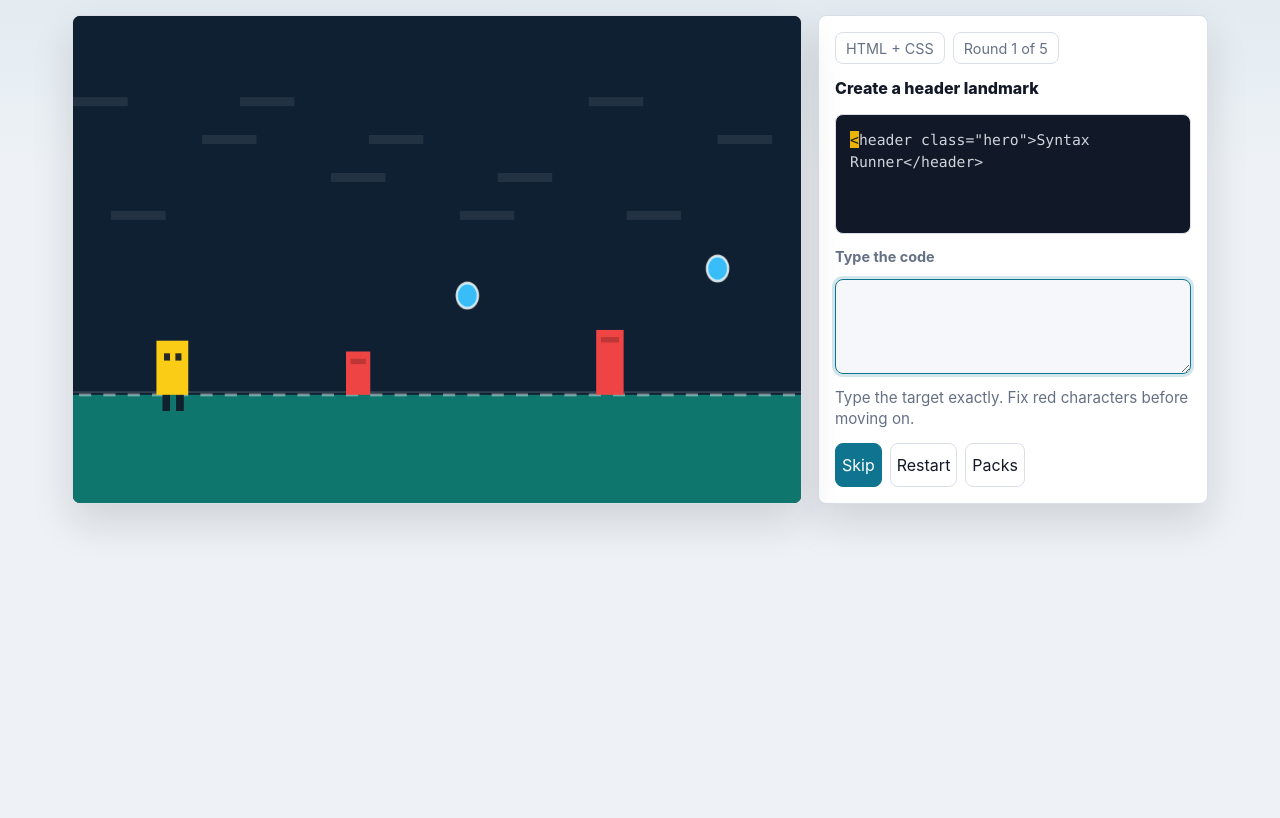
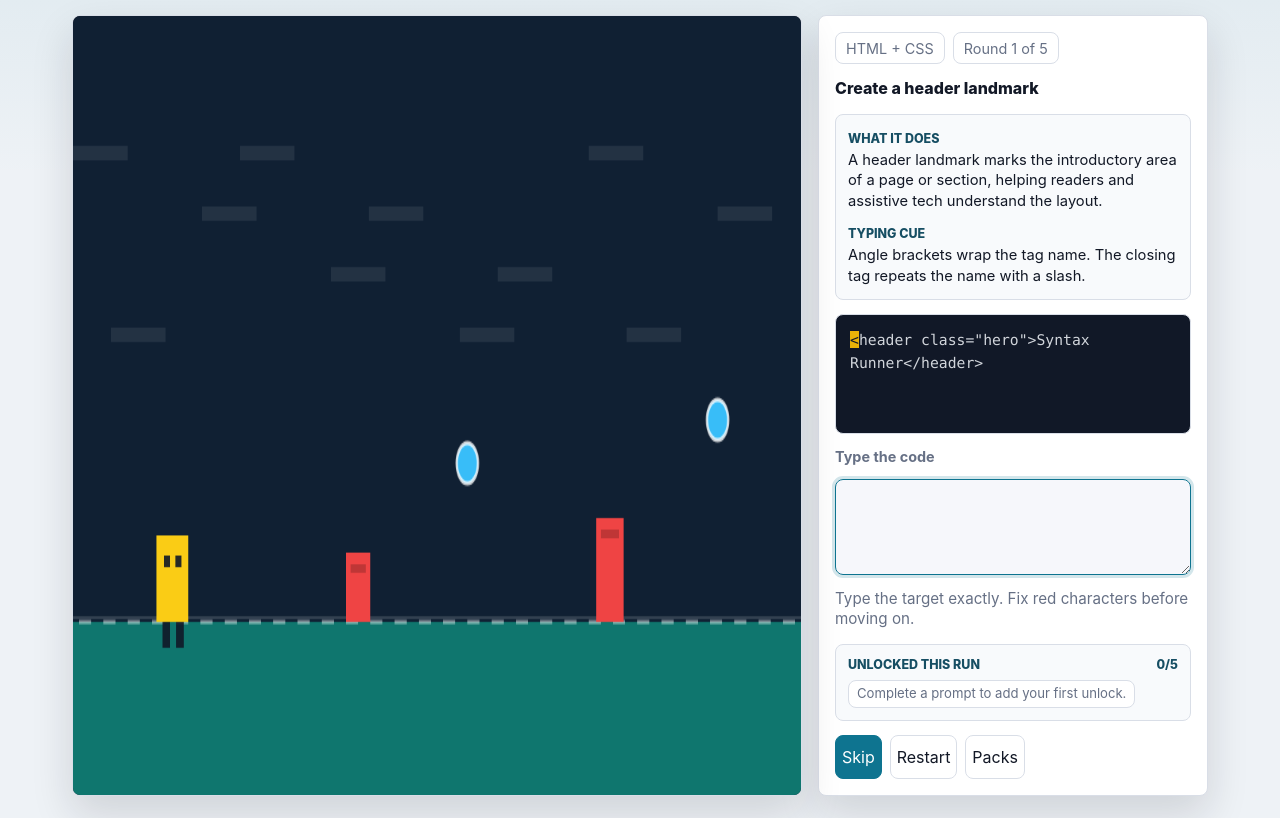
Before and after one commit to nhdoan0412/cse110-typinggame-proto, a website with bundled scripts: page index.html in a window 1280 px wide. Both pictures are taken after a click on the button 256 px from the left and 219 px from the top of the page. Shown: the part 103-921 px from the top of the page. Before the commit the page ends 800 px from the top, so only its background shows below. Built offline with nearby package versions, Linux system fonts and the light colour scheme.

Commit message:
feat: add in-game syntax summaries

```diff
--- a/index.html
+++ b/index.html
@@ -41,6 +41,16 @@
             <span id="round-label"></span>
           </div>
           <p id="concept-label" class="concept"></p>
+          <section class="lesson-panel" aria-label="Current syntax summary">
+            <div>
+              <span class="lesson-kicker">What it does</span>
+              <p id="summary-label"></p>
+            </div>
+            <div>
+              <span class="lesson-kicker">Typing cue</span>
+              <p id="tip-label"></p>
+            </div>
+          </section>
           <pre id="target-code" class="target-code"></pre>
           <label class="typing-label" for="typing-input">Type the code</label>
           <textarea
@@ -52,6 +62,13 @@
             inputmode="text"
           ></textarea>
           <p id="feedback" class="feedback"></p>
+          <div class="progress-panel" aria-label="Run progress">
+            <div class="progress-header">
+              <span>Unlocked this run</span>
+              <span id="progress-count">0/0</span>
+            </div>
+            <div id="unlock-list" class="unlock-list"></div>
+          </div>
           <div class="button-row">
             <button id="skip-button" type="button">Skip</button>
             <button id="restart-button" type="button">Restart</button>
@@ -82,6 +99,6 @@
       </button>
     </template>
 
-    <script type="module" src="src/main.js"></script>
+    <script type="module" src="src/main.js?v=2"></script>
   </body>
 </html>
--- a/src/main.js
+++ b/src/main.js
@@ -1,6 +1,6 @@
-import { RunnerGame } from "./game.js";
-import { packs } from "./packs.js";
-import { getBestRun, saveBestRun } from "./storage.js";
+import { RunnerGame } from "./game.js?v=2";
+import { packs } from "./packs.js?v=2";
+import { getBestRun, saveBestRun } from "./storage.js?v=2";
 
 const els = {
   screenTitle: document.querySelector("#screen-title"),
@@ -14,9 +14,13 @@ const els = {
   packLabel: document.querySelector("#pack-label"),
   roundLabel: document.querySelector("#round-label"),
   concept: document.querySelector("#concept-label"),
+  summary: document.querySelector("#summary-label"),
+  tip: document.querySelector("#tip-label"),
   target: document.querySelector("#target-code"),
   input: document.querySelector("#typing-input"),
   feedback: document.querySelector("#feedback"),
+  progressCount: document.querySelector("#progress-count"),
+  unlockList: document.querySelector("#unlock-list"),
   skip: document.querySelector("#skip-button"),
   restart: document.querySelector("#restart-button"),
   menu: document.querySelector("#menu-button"),
@@ -39,7 +43,8 @@ const state = {
   streak: 0,
   xp: 0,
   startedAt: 0,
-  completed: 0
+  completed: 0,
+  unlocked: []
 };
 
 const game = new RunnerGame(document.querySelector("#arena"));
@@ -78,7 +83,8 @@ function startPack(pack) {
     streak: 0,
     xp: 0,
     startedAt: performance.now(),
-    completed: 0
+    completed: 0,
+    unlocked: []
   });
   els.screenTitle.textContent = pack.name;
   game.start(pack.theme);
@@ -91,11 +97,14 @@ function renderRound() {
   els.packLabel.textContent = state.pack.name;
   els.roundLabel.textContent = `Round ${state.round + 1} of ${state.pack.levels.length}`;
   els.concept.textContent = level.concept;
+  els.summary.textContent = level.summary;
+  els.tip.textContent = level.tip;
   els.input.value = "";
   els.feedback.textContent = "Type the target exactly. Fix red characters before moving on.";
   els.feedback.className = "feedback";
   state.typed = "";
   renderTarget();
+  renderProgress();
   updateStats();
   game.setProgress(state.round / state.pack.levels.length);
   requestAnimationFrame(() => els.input.focus());
@@ -141,8 +150,10 @@ function handleInput() {
 function completeRound() {
   const level = state.pack.levels[state.round];
   state.completed += 1;
+  state.unlocked.push(level.reward);
   state.xp += Math.max(25, 120 - state.mistakes * 8 + state.streak);
   game.reward(level.reward);
+  renderProgress();
   state.round += 1;
   if (state.round >= state.pack.levels.length) {
     setTimeout(finishRun, 550);
@@ -184,6 +195,18 @@ function updateStats() {
   els.xp.textContent = `XP ${state.xp}`;
 }
 
+function renderProgress() {
+  const total = state.pack?.levels.length ?? 0;
+  els.progressCount.textContent = `${state.unlocked.length}/${total}`;
+  if (state.unlocked.length === 0) {
+    els.unlockList.innerHTML = "<span>Complete a prompt to add your first unlock.</span>";
+    return;
+  }
+  els.unlockList.innerHTML = state.unlocked
+    .map((item) => `<span>${escapeHtml(item)}</span>`)
+    .join("");
+}
+
 function getAccuracy() {
   if (state.totalKeys === 0) return 100;
   return Math.max(0, Math.round((state.correctKeys / state.totalKeys) * 100));
@@ -223,7 +246,7 @@ window.addEventListener("keydown", (event) => {
 });
 
 if ("serviceWorker" in navigator) {
-  navigator.serviceWorker.register("./service-worker.js").catch(() => {});
+  navigator.serviceWorker.register("./service-worker.js?v=2").catch(() => {});
 }
 
 renderPacks();
--- a/src/packs.js
+++ b/src/packs.js
@@ -15,26 +15,36 @@ export const packs = [
       {
         concept: "Create a header landmark",
         code: "<header class=\"hero\">Syntax Runner</header>",
+        summary: "A header landmark marks the introductory area of a page or section, helping readers and assistive tech understand the layout.",
+        tip: "Angle brackets wrap the tag name. The closing tag repeats the name with a slash.",
         reward: "Hero banner unlocked"
       },
       {
         concept: "Style a primary call-to-action",
         code: ".hero button {\n  background: #0e7490;\n  color: white;\n}",
+        summary: "This selector targets buttons inside the hero area and makes the primary action visually stand out.",
+        tip: "CSS declarations use property, colon, value, semicolon. Braces hold the rule body.",
         reward: "Button boost earned"
       },
       {
         concept: "Create a responsive card grid",
         code: ".cards {\n  display: grid;\n  grid-template-columns: repeat(auto-fit, minmax(12rem, 1fr));\n}",
+        summary: "Grid can automatically fit cards into as many columns as the screen allows, then collapse cleanly on smaller screens.",
+        tip: "The nested parentheses are the tricky part: repeat contains minmax.",
         reward: "Grid bridge constructed"
       },
       {
         concept: "Mark up an accessible form field",
         code: "<label for=\"email\">Email</label>\n<input id=\"email\" type=\"email\" />",
+        summary: "Matching a label's for value to an input id gives the field a name and improves click and screen reader behavior.",
+        tip: "The label closes with text inside; the input is a self-contained element.",
         reward: "Checkpoint saved"
       },
       {
         concept: "Use a media query for mobile",
         code: "@media (max-width: 700px) {\n  .layout { grid-template-columns: 1fr; }\n}",
+        summary: "A media query applies CSS only when a condition is true, such as a viewport being narrow.",
+        tip: "There are two brace pairs here: one for the media block and one for the nested rule.",
         reward: "Mobile route opened"
       }
     ]
@@ -55,26 +65,36 @@ export const packs = [
       {
         concept: "Declare a reusable function",
         code: "function scoreHit(combo) {\n  return combo * 100;\n}",
+        summary: "A function packages logic so the same scoring formula can be reused whenever the player lands a hit.",
+        tip: "Parameters live in parentheses. The return statement sends a value back to the caller.",
         reward: "Combo counter online"
       },
       {
         concept: "Filter an array",
         code: "const activeTasks = tasks.filter((task) => task.done === false);",
+        summary: "filter creates a new array with only the items that pass the condition.",
+        tip: "Watch the arrow function: parameter first, then =>, then the condition.",
         reward: "Obstacle scanner improved"
       },
       {
         concept: "Listen for a click event",
         code: "button.addEventListener(\"click\", () => {\n  startRound();\n});",
+        summary: "An event listener connects a user action to code that should run when the action happens.",
+        tip: "The event name is a string. The callback function is the second argument.",
         reward: "Dash input wired"
       },
       {
         concept: "Fetch JSON asynchronously",
         code: "const response = await fetch(\"./data/packs.json\");\nconst packs = await response.json();",
+        summary: "fetch requests data, and await pauses this async code until the response is ready.",
+        tip: "JSON parsing is a second awaited step: response first, data second.",
         reward: "Pack loader upgraded"
       },
       {
         concept: "Write to local storage",
         code: "localStorage.setItem(\"syntax-runner:best\", JSON.stringify(bestRun));",
+        summary: "localStorage keeps small pieces of browser data after the page closes, which is useful for best scores.",
+        tip: "Values must be strings, so objects need JSON.stringify before saving.",
         reward: "Best score preserved"
       }
     ]
@@ -95,26 +115,36 @@ export const packs = [
       {
         concept: "List files with details",
         code: "ls -la",
+        summary: "ls lists directory contents. The -l and -a flags show detailed rows and hidden files.",
+        tip: "Short flags can be combined, so -la means -l plus -a.",
         reward: "Directory map revealed"
       },
       {
         concept: "Find text recursively",
         code: "rg \"TODO\" src/",
+        summary: "ripgrep searches files quickly. This command looks for TODO inside the src directory.",
+        tip: "Quote the search text when it should be treated as one pattern.",
         reward: "Search beacon charged"
       },
       {
         concept: "Create a directory",
         code: "mkdir -p docs/adrs",
+        summary: "mkdir creates folders. The -p flag creates parent folders as needed and avoids errors if they already exist.",
+        tip: "Use paths from broad to specific: docs first, then adrs.",
         reward: "ADR vault opened"
       },
       {
         concept: "Pipe output into a count",
         code: "rg --files | wc -l",
+        summary: "A pipe sends the output of one command into the next command. Here, file paths become a line count.",
+        tip: "The vertical bar is the connector; read the command left to right.",
         reward: "Telemetry line connected"
       },
       {
         concept: "Show recent commits",
         code: "git log --oneline -5",
+        summary: "git log shows project history. --oneline compresses each commit, and -5 limits the output.",
+        tip: "Options can describe format and amount in the same command.",
         reward: "History lens activated"
       }
     ]
--- a/styles.css
+++ b/styles.css
@@ -219,6 +219,32 @@ h1 {
   line-height: 1.35;
 }
 
+.lesson-panel,
+.progress-panel {
+  display: grid;
+  gap: 10px;
+  padding: 12px;
+  border: 1px solid var(--line);
+  border-radius: 8px;
+  background: #f8fafc;
+}
+
+.lesson-panel p {
+  margin: 3px 0 0;
+  color: var(--ink);
+  font-size: 0.92rem;
+  line-height: 1.42;
+}
+
+.lesson-kicker,
+.progress-header {
+  color: var(--brand-strong);
+  font-size: 0.78rem;
+  font-weight: 800;
+  letter-spacing: 0;
+  text-transform: uppercase;
+}
+
 .target-code {
   min-height: 120px;
   max-height: 220px;
@@ -290,6 +316,35 @@ h1 {
   color: var(--success);
 }
 
+.progress-panel {
+  gap: 8px;
+}
+
+.progress-header {
+  display: flex;
+  justify-content: space-between;
+  gap: 8px;
+}
+
+.unlock-list {
+  display: flex;
+  flex-wrap: wrap;
+  gap: 6px;
+}
+
+.unlock-list span {
+  display: inline-flex;
+  align-items: center;
+  min-height: 28px;
+  padding: 4px 8px;
+  border-radius: 8px;
+  color: var(--muted);
+  background: #ffffff;
+  border: 1px solid var(--line);
+  font-size: 0.82rem;
+  line-height: 1.2;
+}
+
 .button-row {
   display: flex;
   flex-wrap: wrap;
```
Also changed, not shown: service-worker.js (+14 -6 lines), tests/pack-schema.test.js (+3 -0 lines), CHANGELOG.md.
